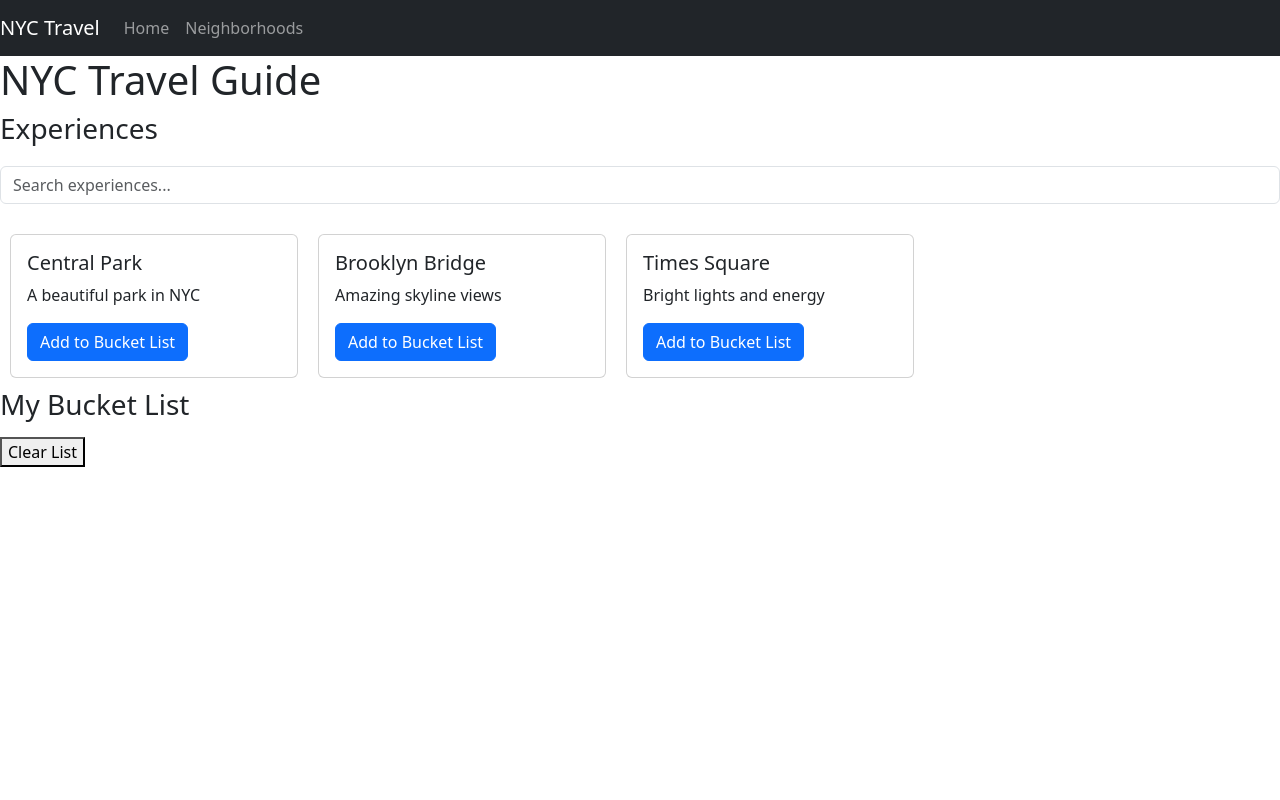
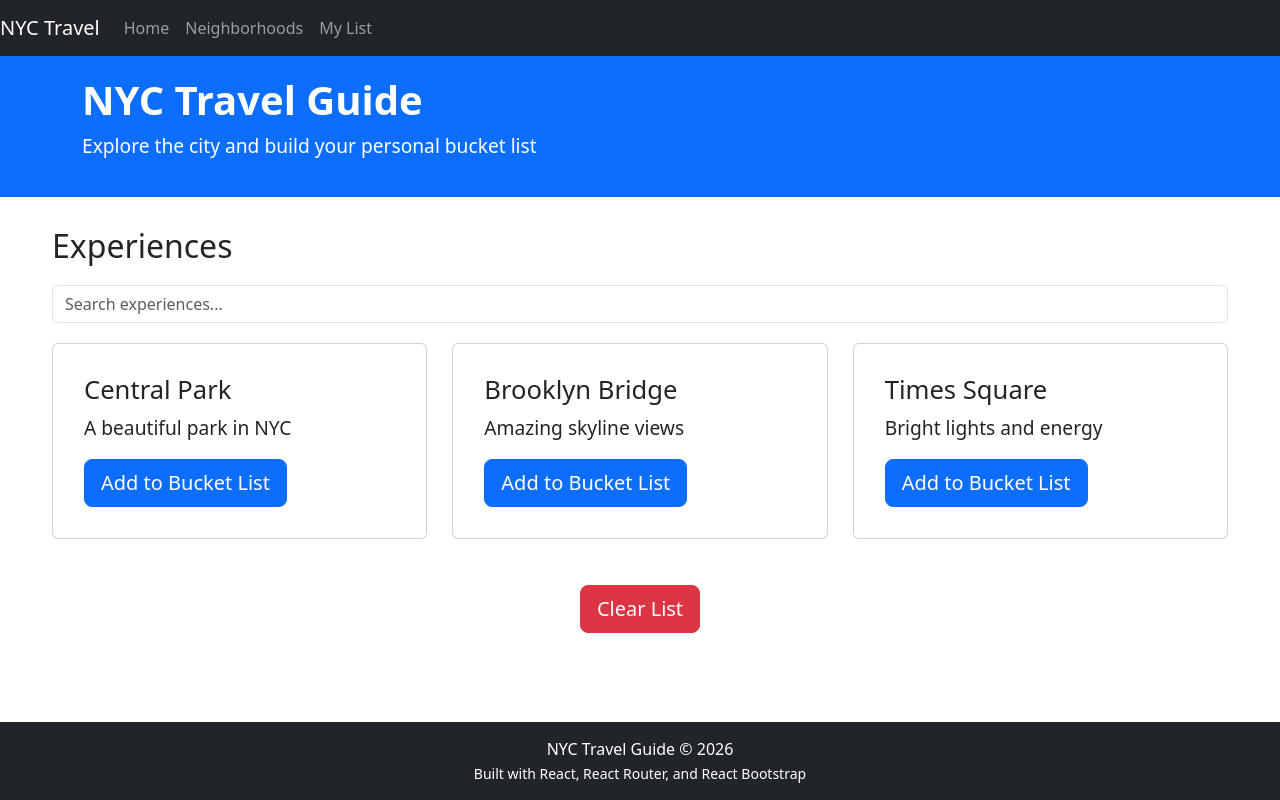
Before and after one commit to CS571-S26/p16, a React (Create React App) app: page / in a window 1280 px wide. Built offline with nearby package versions, Linux system fonts and the light colour scheme.

Commit message:
we added page/extra components/container

```diff
--- a/src/App.css
+++ b/src/App.css
@@ -1,5 +1,7 @@
 .App {
-  text-align: center;
+  display: flex;
+  flex-direction: column;
+  min-height: 100vh;
 }
 
 .App-logo {
@@ -36,3 +38,12 @@
     transform: rotate(360deg);
   }
 }
+
+html, body, #root {
+  height: 100%;
+  margin: 0;
+}
+
+.main-content {
+  flex: 1;
+}
--- a/src/App.js
+++ b/src/App.js
@@ -3,10 +3,21 @@ import { HashRouter as Router, Routes, Route } from 'react-router-dom';
 import Home from './pages/Home';
 import Neighborhoods from './pages/Neighborhoods';
 import NavigationBar from './components/NavBar';
-import { useState } from 'react';
+import { useState, useEffect } from 'react';
+import MyList from './pages/MyList';
+import Footer from './components/Footer';   // ✅ ADD THIS
 
 function App() {
   const [bucketList, setBucketList] = useState([]);
+
+  useEffect(() => {
+    const saved = JSON.parse(localStorage.getItem('bucketList'));
+    if (saved) setBucketList(saved);
+  }, []);
+
+  useEffect(() => {
+    localStorage.setItem('bucketList', JSON.stringify(bucketList));
+  }, [bucketList]);
 
   const handleAdd = (place) => {
     if (!bucketList.includes(place)) {
@@ -18,9 +29,17 @@ function App() {
     setBucketList([]);
   };
 
+  const removeItem = (place) => {
+    setBucketList(bucketList.filter(item => item !== place));
+  };
+
   return (
     <Router>
+      <div className="App">   {/* ✅ ADD THIS WRAPPER */}
+
         <NavigationBar />
+
+        <div className="main-content">   {/* ✅ ADD THIS */}
           <Routes>
             <Route
               path="/"
@@ -29,6 +48,7 @@ function App() {
                   bucketList={bucketList}
                   handleAdd={handleAdd}
                   clearList={clearList}
+                  removeItem={removeItem}
                 />
               }
             />
@@ -39,10 +59,26 @@ function App() {
                   bucketList={bucketList}
                   handleAdd={handleAdd}
                   clearList={clearList}
+                  removeItem={removeItem}
+                />
+              }
+            />
+            <Route
+              path="/my-list"
+              element={
+                <MyList
+                  bucketList={bucketList}
+                  clearList={clearList}
+                  removeItem={removeItem}
                 />
               }
             />
           </Routes>
+        </div>
+
+        <Footer />
+
+      </div>
     </Router>
   );
 }
--- a/src/components/BucketList.js
+++ b/src/components/BucketList.js
@@ -1,14 +1,25 @@
-function BucketList({ items }) {
+export default BucketList;
+
+function BucketList({ items, removeItem }) {
     return (
         <div>
-            <h3>My Bucket List</h3>
-            <ul>
+            <ul style={{ listStyle: 'none', padding: 0 }}>
                 {items.map((item, index) => (
-                    <li key={index}>{item}</li>
+                    <li
+                        key={index}
+                        style={{
+                            margin: '10px 0',
+                            display: 'flex',
+                            justifyContent: 'center',
+                            alignItems: 'center',
+                            gap: '10px'
+                        }}
+                    >
+                        {item}
+                        <button onClick={() => removeItem(item)}>❌</button>
+                    </li>
                 ))}
             </ul>
         </div>
     );
 }
-
-export default BucketList;
--- a/src/components/ExperienceCard.js
+++ b/src/components/ExperienceCard.js
@@ -2,11 +2,21 @@ import { Card, Button } from 'react-bootstrap';
 
 function ExperienceCard({ title, description, onAdd }) {
     return (
-        <Card style={{ width: '18rem', margin: '10px' }}>
+        <Card style={{ width: '26rem', padding: '15px' }}>
             <Card.Body>
-                <Card.Title>{title}</Card.Title>
-                <Card.Text>{description}</Card.Text>
-                <Button variant="primary" onClick={() => onAdd(title)}>
+                <Card.Title style={{ fontSize: '1.6rem' }}>
+                    {title}
+                </Card.Title>
+
+                <Card.Text style={{ fontSize: '1.2rem' }}>
+                    {description}
+                </Card.Text>
+
+                <Button
+                    variant="primary"
+                    size="lg"
+                    onClick={() => onAdd(title)}
+                >
                     Add to Bucket List
                 </Button>
             </Card.Body>
--- /dev/null
+++ b/src/components/Footer.js
@@ -0,0 +1,14 @@
+import { Container } from 'react-bootstrap';
+
+function Footer() {
+    return (
+        <div style={{ backgroundColor: '#212529', color: 'white', padding: '15px 0', marginTop: '40px' }}>
+            <Container style={{ textAlign: 'center' }}>
+                <p style={{ margin: 0 }}>NYC Travel Guide © 2026</p>
+                <small>Built with React, React Router, and React Bootstrap</small>
+            </Container>
+        </div>
+    );
+}
+
+export default Footer;
--- /dev/null
+++ b/src/components/Header.js
@@ -0,0 +1,14 @@
+import { Container } from 'react-bootstrap';
+
+function Header({ title, subtitle }) {
+    return (
+        <div style={{ backgroundColor: '#0d6efd', color: 'white', padding: '20px 0' }}>
+            <Container>
+                <h1 style={{ fontWeight: 'bold' }}>{title}</h1>
+                <p style={{ fontSize: '1.2rem' }}>{subtitle}</p>
+            </Container>
+        </div>
+    );
+}
+
+export default Header;
--- a/src/components/NavBar.js
+++ b/src/components/NavBar.js
@@ -8,6 +8,7 @@ function NavigationBar() {
             <Nav>
                 <Nav.Link as={Link} to="/">Home</Nav.Link>
                 <Nav.Link as={Link} to="/neighborhoods">Neighborhoods</Nav.Link>
+                <Nav.Link as={Link} to="/my-list">My List</Nav.Link>
             </Nav>
         </Navbar>
     );
--- a/src/pages/Home.js
+++ b/src/pages/Home.js
@@ -2,8 +2,10 @@ import ExperienceCard from '../components/ExperienceCard';
 import BucketList from '../components/BucketList';
 import SearchBar from '../components/SearchBar';
 import { useState } from 'react';
+import Header from '../components/Header';
+import { Container } from 'react-bootstrap';
 
-function Home({ bucketList, handleAdd, clearList }) {
+function Home({ bucketList, handleAdd, clearList, removeItem }) {
     const [searchTerm, setSearchTerm] = useState('');
 
     const experiences = [
@@ -14,13 +16,21 @@ function Home({ bucketList, handleAdd, clearList }) {
 
     return (
         <div>
-            <h1>NYC Travel Guide</h1>
+            <Header
+                title="NYC Travel Guide"
+                subtitle="Explore the city and build your personal bucket list"
+            />
 
-            <h3>Experiences</h3>
+            <Container style={{ maxWidth: '1200px', marginTop: '30px' }}>
+                <h2 style={{ marginBottom: '20px' }}>Experiences</h2>
 
                 <SearchBar searchTerm={searchTerm} setSearchTerm={setSearchTerm} />
 
-            <div style={{ display: 'flex', flexWrap: 'wrap' }}>
+                <div style={{
+                    display: 'flex',
+                    justifyContent: 'center',
+                    gap: '25px'
+                }}>
                     {experiences
                         .filter((exp) =>
                             exp.title.toLowerCase().includes(searchTerm.toLowerCase())
@@ -35,9 +45,14 @@ function Home({ bucketList, handleAdd, clearList }) {
                         ))}
                 </div>
 
-            <BucketList items={bucketList} />
-            <button onClick={clearList}>Clear List</button>
+                <div style={{ textAlign: 'center', marginTop: '30px' }}>
+                    <BucketList items={bucketList} removeItem={removeItem} />
 
+                    <button className="btn btn-danger btn-lg mt-3" onClick={clearList}>
+                        Clear List
+                    </button>
+                </div>
+            </Container>
         </div>
     );
 }
--- /dev/null
+++ b/src/pages/MyList.js
@@ -0,0 +1,31 @@
+import BucketList from '../components/BucketList';
+import Header from '../components/Header';
+import { Container } from 'react-bootstrap';
+
+function MyList({ bucketList, clearList, removeItem }) {
+    return (
+        <div>
+            <Header
+                title="My Bucket List"
+                subtitle="Your saved NYC experiences"
+            />
+
+            <Container style={{ maxWidth: '1200px', marginTop: '30px' }}>
+
+                <div style={{ textAlign: 'center', marginTop: '30px' }}>
+                    <h3 style={{ marginBottom: '20px' }}>
+                        My Bucket List
+                    </h3>
+
+                    <BucketList items={bucketList} removeItem={removeItem} />
+
+                    <button className="btn btn-danger btn-lg mt-3" onClick={clearList}>
+                        Clear List
+                    </button>
+                </div>
+            </Container>
+        </div>
+    );
+}
+
+export default MyList;
--- a/src/pages/Neighborhoods.js
+++ b/src/pages/Neighborhoods.js
@@ -1,12 +1,22 @@
 import ExperienceCard from '../components/ExperienceCard';
 import BucketList from '../components/BucketList';
+import Header from '../components/Header';
+import { Container } from 'react-bootstrap';
 
-function Neighborhoods({ bucketList, handleAdd, clearList }) {
+function Neighborhoods({ bucketList, handleAdd, clearList, removeItem }) {
     return (
         <div>
-            <h1>Neighborhoods</h1>
+            <Header
+                title="Neighborhoods"
+                subtitle="Discover different areas of New York City"
+            />
 
-            <div style={{ display: 'flex', flexWrap: 'wrap' }}>
+            <Container style={{ maxWidth: '1200px', marginTop: '30px' }}>
+                <div style={{
+                    display: 'flex',
+                    justifyContent: 'center',
+                    gap: '25px'
+                }}>
                     <ExperienceCard
                         title="Manhattan"
                         description="The heart of NYC with iconic landmarks."
@@ -26,9 +36,14 @@ function Neighborhoods({ bucketList, handleAdd, clearList }) {
                     />
                 </div>
 
-            <BucketList items={bucketList} />
-            <button onClick={clearList}>Clear List</button>
+                <div style={{ textAlign: 'center', marginTop: '30px' }}>
+                    <BucketList items={bucketList} removeItem={removeItem} />
 
+                    <button className="btn btn-danger btn-lg mt-3" onClick={clearList}>
+                        Clear List
+                    </button>
+                </div>
+            </Container>
         </div>
     );
 }
```
Also changed, not shown: src/components/FilterButtons.js (added, +11 -0 lines). Lines whose indentation alone changed are shown as unchanged.
